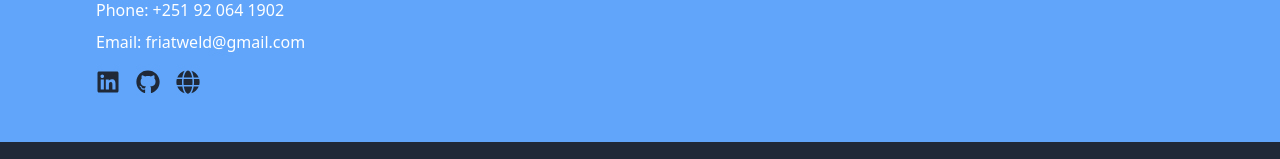
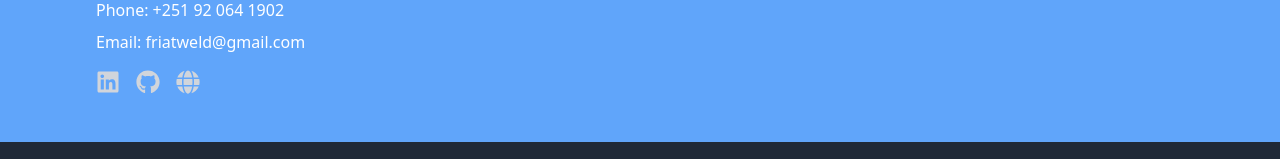
Before and after one commit to friatweldekidan/sample-portfolio, a Next.js app: page / in a window 1280 px wide. Shown: the part 1574-1733 px from the top of the page. Built offline with nearby package versions, Linux system fonts and the light colour scheme.

Commit message:
css updated

```diff
--- a/src/app/components/Footer.tsx
+++ b/src/app/components/Footer.tsx
@@ -12,7 +12,7 @@ const Footer: React.FC = () => {
           <div className="flex mt-4">
             <Link
               href="https://www.linkedin.com/in/friat-weldekidan/"
-              className="mr-2 text-gray-800 hover:text-gray-900"
+              className="mr-2 text-gray-300 hover:text-gray-900"
               target="_blank"
               rel="noopener noreferrer"
             >
@@ -20,7 +20,7 @@ const Footer: React.FC = () => {
             </Link>
             <Link
               href="https://github.com/friatweldekidan"
-              className="mx-2 text-gray-800 hover:text-gray-900"
+              className="mx-2 text-gray-300 hover:text-gray-900"
               target="_blank"
               rel="noopener noreferrer"
             >
@@ -28,7 +28,7 @@ const Footer: React.FC = () => {
             </Link>
             <Link
               href="https://friat-folio-omega.vercel.app/projects"
-              className="mx-2 text-gray-800 hover:text-gray-900"
+              className="mx-2 text-gray-300 hover:text-gray-900 "
               target="_blank"
               rel="noopener noreferrer"
             >
```
